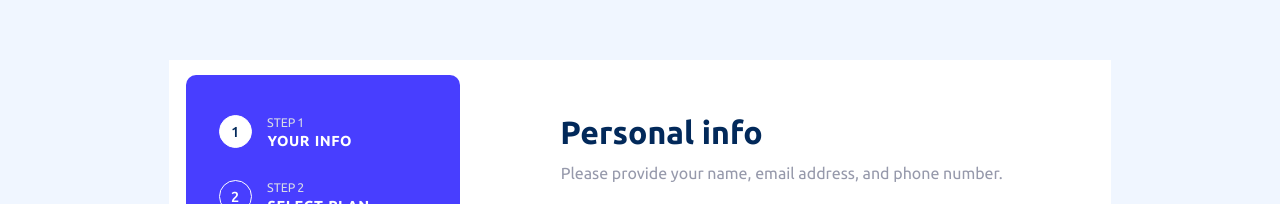
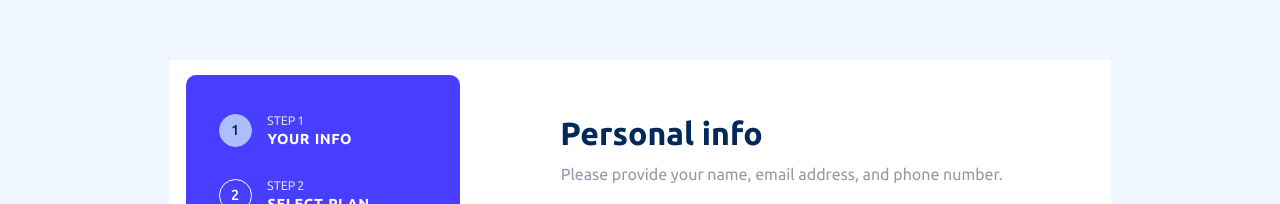
Before and after one commit to shoaib856/multi-step-form, a React (Create React App) app: page / in a window 1280 px wide. Shown: the top 204 px of the page. Built offline with nearby package versions, Linux system fonts and the light colour scheme.

Commit message:
first-edit

```diff
--- a/src/App.css
+++ b/src/App.css
@@ -36,14 +36,14 @@
 .form > .container > .row .aside {
   width: 30.2% !important;
   height: calc(600px - 32px);
-  padding: 34.5px 32.5px;
+  padding: 33px 32.5px;
   background-image: url("./assets/images/bg-sidebar-desktop.svg");
 }
 .form > .container > .row .main {
   position: relative;
   width: 69.8% !important;
   height: calc(600px - 32px);
-  padding: 38px 83px 17px 100px;
+  padding: 39px 83px 17px 100px;
 }
 .main .next,
 .main .back {
--- a/src/components/step-list.css
+++ b/src/components/step-list.css
@@ -20,8 +20,9 @@
   align-items: center;
   margin-top: 1px;
 }
-  .step .step-number.active{
-    background-color: var(--White);
+.step .step-number.active {
+  background-color: var(--Pastel-blue);
+  border-color: var(--Pastel-blue);
   color: var(--Marine-blue);
 }
 .step .step-details .step-details-number {
```
Lines whose indentation alone changed are shown as unchanged.
